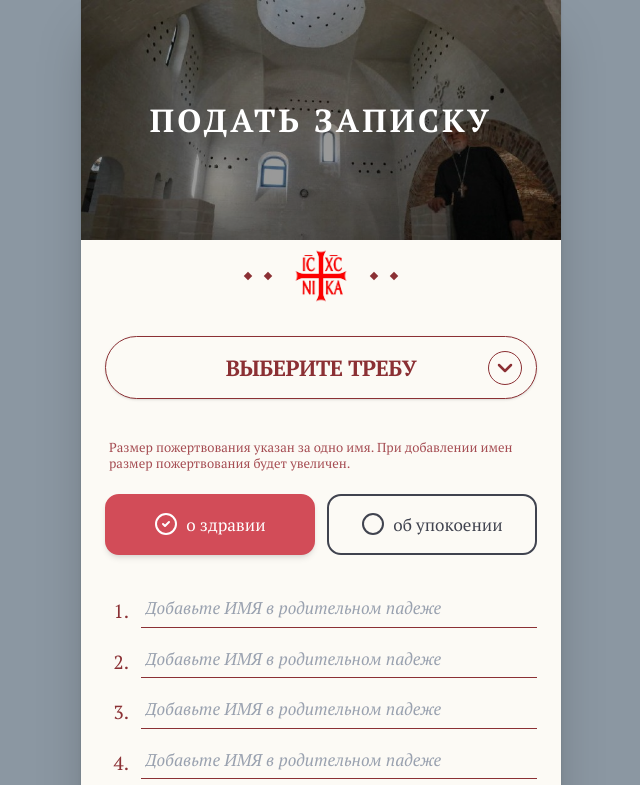
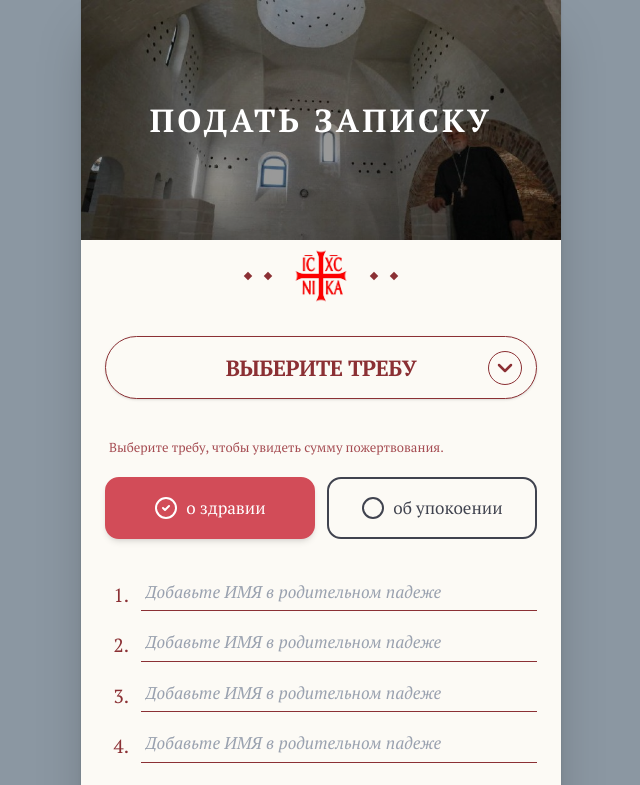
Before and after one commit to alexbelskid/hram-pages, a React (Vite) app: page / in a window 1280 px wide. Shown: the top 785 px of the page, without its empty margins (319-959 px from the left). Built offline with nearby package versions, Linux system fonts and the light colour scheme.

Commit message:
Add donation rules for proskomidiya and obednya

```diff
--- a/src/App.tsx
+++ b/src/App.tsx
@@ -65,6 +65,19 @@ export default function App() {
   const [type, setType] = useState<"zdravie" | "upokoenie">("zdravie");
   const [duration, setDuration] = useState<string>("40 дней");
   const showDuration = treba === 'Сорокоуст';
+  const filledNamesCount = names.filter(name => name.trim() !== '').length;
+  const donationAmount =
+    treba === 'Проскомидия' && filledNamesCount > 0
+      ? Math.ceil(filledNamesCount / 12) * 3
+      : treba === 'Обедня' && filledNamesCount > 0
+        ? Math.ceil(filledNamesCount / 12) * 8
+        : 0;
+  const donationHint =
+    treba === 'Проскомидия'
+      ? 'Для Проскомидии одна записка до 12 имен стоит 3 BYN. Если имен больше 12, считается следующая записка и сумма увеличивается еще на 3 BYN.'
+      : treba === 'Обедня'
+        ? 'Для Обедни одна записка до 12 имен стоит 8 BYN. Если имен больше 12, считается следующая записка и сумма увеличивается еще на 8 BYN.'
+        : 'Выберите требу, чтобы увидеть сумму пожертвования.';
 
   return (
     <div className="min-h-screen bg-[#8b97a2] font-sans flex justify-center w-full">
@@ -123,7 +136,7 @@ export default function App() {
             {/* Extra options */}
             <div className="mb-10 space-y-[14px]">
               <p className="text-[#a54c52] text-[13px] leading-tight mt-1 px-1">
-                Размер пожертвования указан за одно имя. При добавлении имен размер пожертвования будет увеличен.
+                {donationHint}
               </p>
 
               <div className="flex gap-3 pt-2">
@@ -221,7 +234,7 @@ export default function App() {
 
           <div className="flex gap-[14px]">
             <div className="flex-1 bg-[#a2aab2] text-[#697481] rounded-[14px] py-[16px] text-center font-bold text-[28px] shadow-inner select-none tracking-wider">
-              0
+              {donationAmount}
             </div>
             <div className="flex-1 bg-[#fcfaf5] text-[#8b3034] rounded-[14px] py-[16px] text-center font-bold text-[28px] shadow-sm select-none tracking-wider">
               BYN
```
